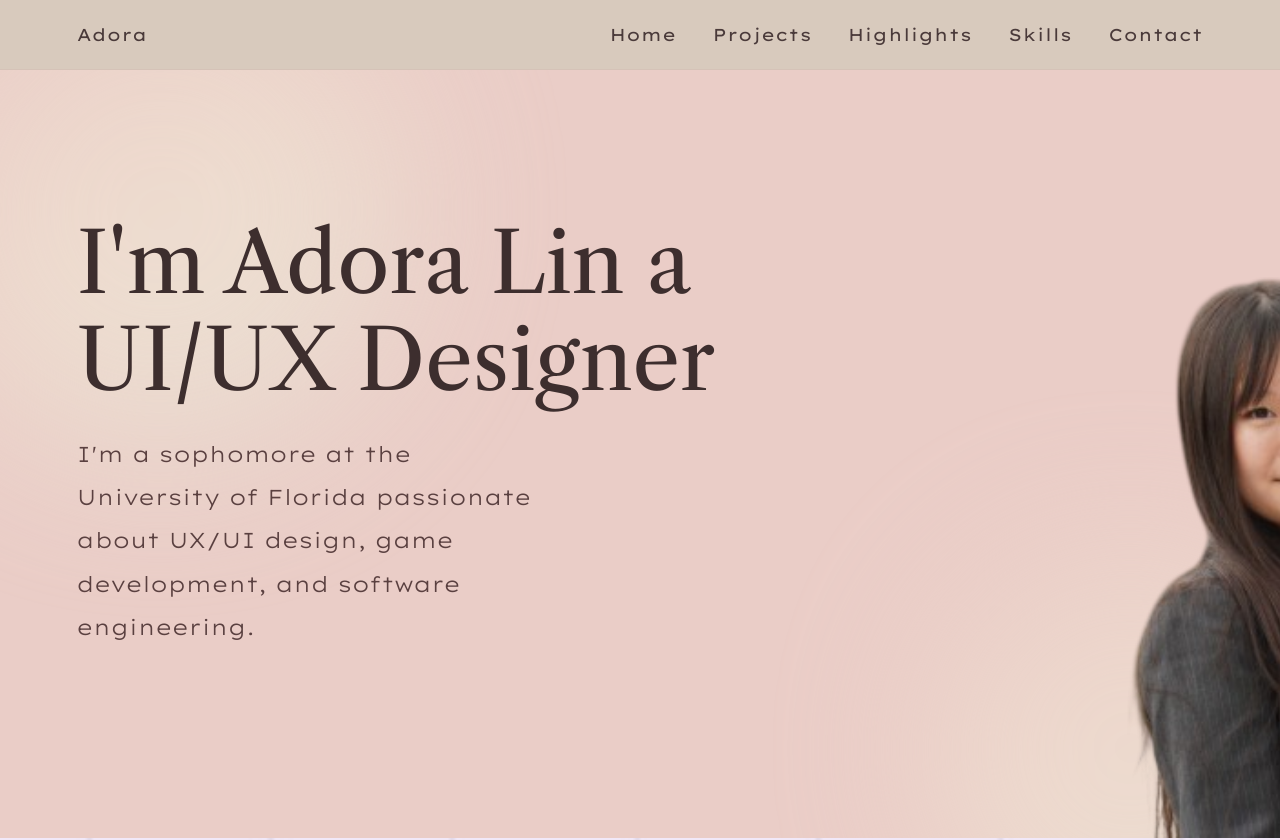
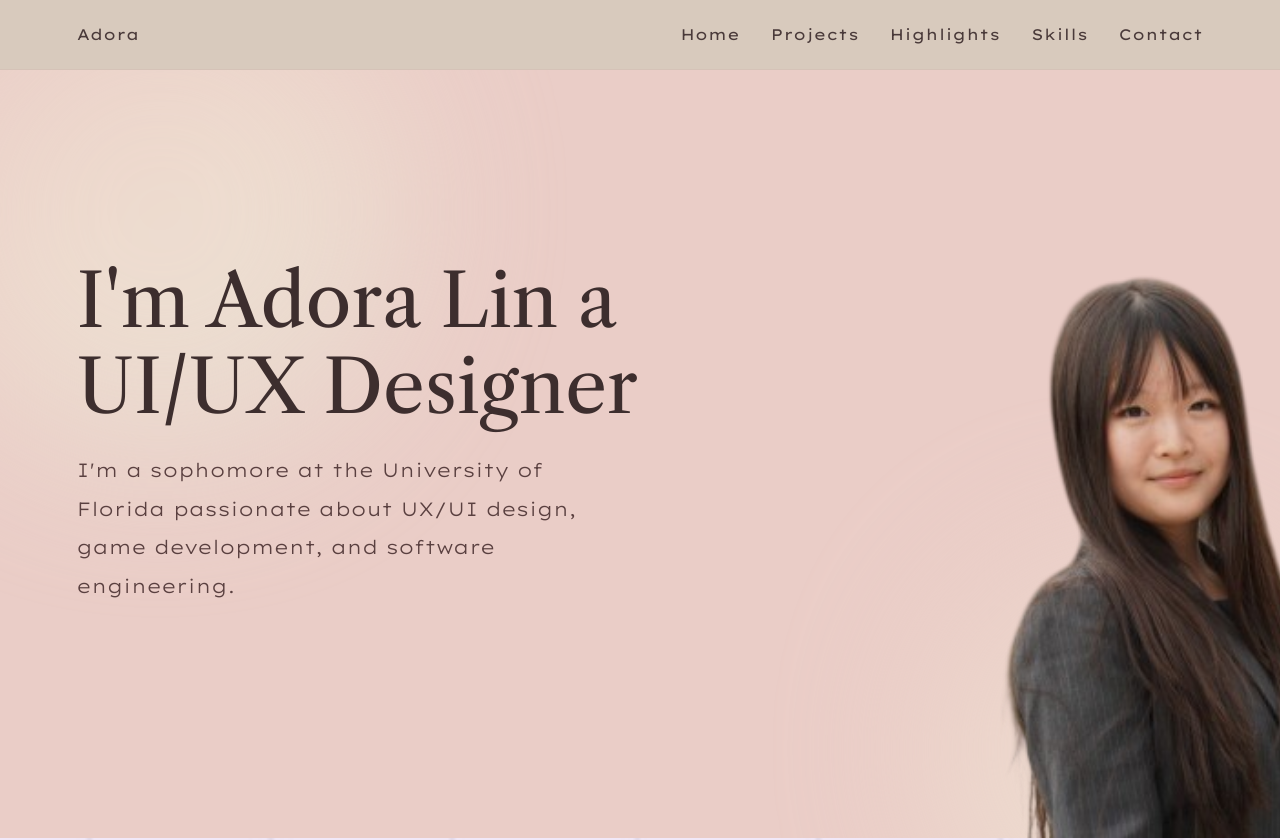
Before and after one commit to adoralin0/Portfolio, a Next.js app in the folder portfolio/: page / in a window 1280 px wide. Shown: the top 840 px of the page. Built offline with nearby package versions, Linux system fonts and the light colour scheme; a web font is replaced by a local one.

Commit message:
feat: fixed small window glitch

```diff
--- a/portfolio/app/Hero.tsx
+++ b/portfolio/app/Hero.tsx
@@ -38,8 +38,9 @@ export default function Hero() {
   return (
     <section
       id="home"
+      className="hero-section"
       style={{
-        minHeight: "96vh",
+        minHeight: "clamp(640px, 96vh, 1100px)",
         background: "#eacdc7",
         display: "flex",
         position: "relative",
@@ -63,18 +64,21 @@ export default function Hero() {
       />
 
       {/* Left content */}
-      <div style={{
+      <div
+        className="hero-left"
+        style={{
           flex: "0 0 55%",
           display: "flex",
           flexDirection: "column",
           justifyContent: "center",
-        padding: "0 5% 0 6%",
+          padding: "0 clamp(20px, 5vw, 72px) 0 clamp(20px, 6vw, 88px)",
           zIndex: 2,
           position: "relative",
-      }}>
+        }}
+      >
         <h1 style={{
           fontFamily: "'Libre Caslon Text', Georgia, serif",
-          fontSize: "clamp(3.2rem, 6.6vw, 5.3rem)",
+          fontSize: "clamp(2.7rem, 5.8vw, 5.3rem)",
           fontWeight: 400,
           color: "#3d2e2e",
           lineHeight: 1.15,
@@ -82,7 +86,7 @@ export default function Hero() {
           marginTop: 0,
         }}>
           I'm Adora Lin a<br />
-          <span style={{ display: "inline-block", minWidth: "19ch" }}>
+          <span className="hero-typing" style={{ display: "inline-block", minWidth: "19ch" }}>
             {displayed}
             <span style={{
               display: "inline-block",
@@ -98,11 +102,11 @@ export default function Hero() {
 
         <p style={{
           fontFamily: "'Lexend Giga', sans-serif",
-          fontSize: "clamp(1.08rem, 1.8vw, 1.35rem)",
+          fontSize: "clamp(0.95rem, 1.5vw, 1.35rem)",
           fontWeight: 300,
           color: "#5a4040",
           lineHeight: 2,
-          maxWidth: 460,
+          maxWidth: "clamp(300px, 42vw, 520px)",
           marginBottom: "2.8rem",
           letterSpacing: "0.01em",
         }}>
@@ -111,18 +115,22 @@ export default function Hero() {
       </div>
 
       {/* Right — full-bleed photo, no card/border */}
-      <div style={{
+      <div
+        className="hero-right"
+        style={{
           flex: "0 0 45%",
           position: "relative",
           zIndex: 1,
           overflow: "hidden",
-        marginTop: 40,
-        marginLeft: -150,
-      }}>
+          marginTop: "clamp(12px, 3vw, 40px)",
+          marginLeft: "clamp(-190px, -12vw, -40px)",
+        }}
+      >
         <Image
           src={adorapic}
           alt="Adora Lin"
           fill
+          className="hero-photo"
           style={{
             objectFit: "cover",
             objectPosition: "center top",
@@ -135,6 +143,27 @@ export default function Hero() {
       <style>{`
         @import url('https://fonts.googleapis.com/css2?family=Libre+Caslon+Text:ital,wght@0,400;0,700;1,400&family=Lexend+Giga:wght@100;200;300;400&display=swap');
         @keyframes blink { 0%,100%{opacity:1} 50%{opacity:0} }
+        @media (max-width: 980px) {
+          .hero-section {
+            min-height: auto !important;
+          }
+          .hero-left {
+            flex: 1 1 auto !important;
+            width: 100%;
+            padding: clamp(88px, 14vw, 126px) clamp(20px, 8vw, 44px) clamp(32px, 8vw, 64px) !important;
+          }
+          .hero-typing {
+            min-width: 14ch !important;
+          }
+          .hero-right {
+            display: none !important;
+          }
+        }
+        @media (max-width: 760px) {
+          .hero-typing {
+            min-width: 12ch !important;
+          }
+        }
       `}</style>
     </section>
   );
--- a/portfolio/app/PaperPanels.tsx
+++ b/portfolio/app/PaperPanels.tsx
@@ -39,7 +39,7 @@ export default function PaperPanels() {
             color: "#4a3535",
             letterSpacing: "0.08em",
             marginBottom: "2.5rem",
-            paddingLeft: "5.5%",
+            textAlign: "center",
           }}
         >
           HIGHLIGHTS
--- a/portfolio/app/Projects.tsx
+++ b/portfolio/app/Projects.tsx
@@ -36,10 +36,7 @@ export default function Projects() {
             color: "#4a3535",
             letterSpacing: "0.08em",
             marginBottom: "2.5rem",
-            textAlign: "left",
-            width: "100%",
-            alignSelf: "flex-start",
-            marginLeft: "-13.5%",
+            textAlign: "center",
           }}
         >
           PROJECTS
--- a/portfolio/app/games/page.tsx
+++ b/portfolio/app/games/page.tsx
@@ -14,7 +14,7 @@ const gameProjects = [
 export default function GamesPage() {
   const navLinkStyle = {
     fontFamily: "'Lexend Giga', sans-serif",
-    fontSize: "1.08rem",
+    fontSize: "clamp(0.9rem, 1.2vw, 1.08rem)",
     color: "#4a3a3a",
     textDecoration: "none",
     letterSpacing: "0.04em",
@@ -32,7 +32,7 @@ export default function GamesPage() {
           display: "flex",
           alignItems: "center",
           justifyContent: "space-between",
-          padding: "18px 6%",
+          padding: "clamp(12px, 2vw, 18px) clamp(4%, 6vw, 6%)",
           minHeight: 70,
           boxSizing: "border-box",
           background: "rgba(207, 193, 180, 0.72)",
@@ -40,11 +40,11 @@ export default function GamesPage() {
           borderBottom: "1px solid rgba(200,160,160,0.2)",
         }}
       >
-        <a href="/" className="nav-link-hover" style={navLinkStyle}>
+        <a href="https://adoralin0.github.io/Portfolio/" className="nav-link-hover" style={navLinkStyle}>
           Adora
         </a>
-        <div style={{ display: "flex", gap: 36 }}>
-          <a href="/" className="nav-link-hover" style={navLinkStyle}>
+        <div style={{ display: "flex", gap: "clamp(12px, 2.4vw, 36px)" }}>
+          <a href="https://adoralin0.github.io/Portfolio/" className="nav-link-hover" style={navLinkStyle}>
             Home
           </a>
           <a href="/#projects" className="nav-link-hover" style={navLinkStyle}>
--- a/portfolio/app/hackathons/page.tsx
+++ b/portfolio/app/hackathons/page.tsx
@@ -22,7 +22,7 @@ const hackathonProjects = [
 export default function HackathonsPage() {
   const navLinkStyle = {
     fontFamily: "'Lexend Giga', sans-serif",
-    fontSize: "1.08rem",
+    fontSize: "clamp(0.9rem, 1.2vw, 1.08rem)",
     color: "#4a3a3a",
     textDecoration: "none",
     letterSpacing: "0.04em",
@@ -40,7 +40,7 @@ export default function HackathonsPage() {
           display: "flex",
           alignItems: "center",
           justifyContent: "space-between",
-          padding: "18px 6%",
+          padding: "clamp(12px, 2vw, 18px) clamp(4%, 6vw, 6%)",
           minHeight: 70,
           boxSizing: "border-box",
           background: "rgba(207, 193, 180, 0.72)",
@@ -48,11 +48,11 @@ export default function HackathonsPage() {
           borderBottom: "1px solid rgba(200,160,160,0.2)",
         }}
       >
-        <a href="/" className="nav-link-hover" style={navLinkStyle}>
+        <a href="https://adoralin0.github.io/Portfolio/" className="nav-link-hover" style={navLinkStyle}>
           Adora
         </a>
-        <div style={{ display: "flex", gap: 36 }}>
-          <a href="/" className="nav-link-hover" style={navLinkStyle}>
+        <div style={{ display: "flex", gap: "clamp(12px, 2.4vw, 36px)" }}>
+          <a href="https://adoralin0.github.io/Portfolio/" className="nav-link-hover" style={navLinkStyle}>
             Home
           </a>
           <a href="/#projects" className="nav-link-hover" style={navLinkStyle}>
--- a/portfolio/app/page.tsx
+++ b/portfolio/app/page.tsx
@@ -16,7 +16,7 @@ export default function Page() {
       className="nav-link-hover"
       style={{
         fontFamily: "'Lexend Giga', sans-serif",
-        fontSize: "1.08rem",
+        fontSize: "clamp(0.9rem, 1.2vw, 1.08rem)",
         color: "#4a3a3a",
         textDecoration: "none",
         letterSpacing: "0.04em",
@@ -38,7 +38,7 @@ export default function Page() {
         display: "flex",
         alignItems: "center",
         justifyContent: "space-between",
-        padding: "18px 6%",
+        padding: "clamp(12px, 2vw, 18px) clamp(4%, 6vw, 6%)",
         minHeight: 70,
         boxSizing: "border-box",
         overflow: "visible",
@@ -49,11 +49,11 @@ export default function Page() {
         {/* Logo */}
         <div style={{ display: "flex", alignItems: "center", gap: 10 }}>
           <a
-            href="#home"
+            href="https://adoralin0.github.io/Portfolio/"
             className="nav-link-hover"
             style={{
               fontFamily: "'Lexend Giga', sans-serif",
-              fontSize: "1.08rem",
+              fontSize: "clamp(0.9rem, 1.2vw, 1.08rem)",
               color: "#4a3a3a",
               textDecoration: "none",
               letterSpacing: "0.04em",
@@ -64,8 +64,8 @@ export default function Page() {
         </div>
 
         {/* Links */}
-        <div style={{ display: "flex", gap: 36 }}>
-          {navLink("/", "Home")}
+        <div style={{ display: "flex", gap: "clamp(12px, 2.4vw, 36px)" }}>
+          {navLink("https://adoralin0.github.io/Portfolio/", "Home")}
           {navLink("#projects", "Projects")}
           {navLink("#paper-panels", "Highlights")}
           {navLink("#skills", "Skills")}
--- a/portfolio/app/websites/new-biz/page.tsx
+++ b/portfolio/app/websites/new-biz/page.tsx
@@ -20,7 +20,7 @@ const newBizCases = [
 export default function NewBizPage() {
   const navLinkStyle = {
     fontFamily: "'Lexend Giga', sans-serif",
-    fontSize: "1.08rem",
+    fontSize: "clamp(0.9rem, 1.2vw, 1.08rem)",
     color: "#4a3a3a",
     textDecoration: "none",
     letterSpacing: "0.04em",
@@ -38,7 +38,7 @@ export default function NewBizPage() {
           display: "flex",
           alignItems: "center",
           justifyContent: "space-between",
-          padding: "18px 6%",
+          padding: "clamp(12px, 2vw, 18px) clamp(4%, 6vw, 6%)",
           minHeight: 70,
           boxSizing: "border-box",
           background: "rgba(207, 193, 180, 0.72)",
@@ -46,11 +46,11 @@ export default function NewBizPage() {
           borderBottom: "1px solid rgba(200,160,160,0.2)",
         }}
       >
-        <a href="/" className="nav-link-hover" style={navLinkStyle}>
+        <a href="https://adoralin0.github.io/Portfolio/" className="nav-link-hover" style={navLinkStyle}>
           Adora
         </a>
-        <div style={{ display: "flex", gap: 36 }}>
-          <a href="/" className="nav-link-hover" style={navLinkStyle}>
+        <div style={{ display: "flex", gap: "clamp(12px, 2.4vw, 36px)" }}>
+          <a href="https://adoralin0.github.io/Portfolio/" className="nav-link-hover" style={navLinkStyle}>
             Home
           </a>
           <a href="/#projects" className="nav-link-hover" style={navLinkStyle}>
--- a/portfolio/app/websites/page.tsx
+++ b/portfolio/app/websites/page.tsx
@@ -24,7 +24,7 @@ const websiteProjects = [
 export default function WebsitesPage() {
   const navLinkStyle = {
     fontFamily: "'Lexend Giga', sans-serif",
-    fontSize: "1.08rem",
+    fontSize: "clamp(0.9rem, 1.2vw, 1.08rem)",
     color: "#4a3a3a",
     textDecoration: "none",
     letterSpacing: "0.04em",
@@ -42,7 +42,7 @@ export default function WebsitesPage() {
           display: "flex",
           alignItems: "center",
           justifyContent: "space-between",
-          padding: "18px 6%",
+          padding: "clamp(12px, 2vw, 18px) clamp(4%, 6vw, 6%)",
           minHeight: 70,
           boxSizing: "border-box",
           background: "rgba(207, 193, 180, 0.72)",
@@ -50,11 +50,11 @@ export default function WebsitesPage() {
           borderBottom: "1px solid rgba(200,160,160,0.2)",
         }}
       >
-        <a href="/" className="nav-link-hover" style={navLinkStyle}>
+        <a href="https://adoralin0.github.io/Portfolio/" className="nav-link-hover" style={navLinkStyle}>
           Adora
         </a>
-        <div style={{ display: "flex", gap: 36 }}>
-          <a href="/" className="nav-link-hover" style={navLinkStyle}>
+        <div style={{ display: "flex", gap: "clamp(12px, 2.4vw, 36px)" }}>
+          <a href="https://adoralin0.github.io/Portfolio/" className="nav-link-hover" style={navLinkStyle}>
             Home
           </a>
           <a href="/#projects" className="nav-link-hover" style={navLinkStyle}>
--- a/portfolio/app/wireframes/page.tsx
+++ b/portfolio/app/wireframes/page.tsx
@@ -6,7 +6,7 @@ import wicseWireframe from "../wicse_redesign_image.png";
 export default function WireframesPage() {
   const navLinkStyle = {
     fontFamily: "'Lexend Giga', sans-serif",
-    fontSize: "1.08rem",
+    fontSize: "clamp(0.9rem, 1.2vw, 1.08rem)",
     color: "#4a3a3a",
     textDecoration: "none",
     letterSpacing: "0.04em",
@@ -24,7 +24,7 @@ export default function WireframesPage() {
           display: "flex",
           alignItems: "center",
           justifyContent: "space-between",
-          padding: "18px 6%",
+          padding: "clamp(12px, 2vw, 18px) clamp(4%, 6vw, 6%)",
           minHeight: 70,
           boxSizing: "border-box",
           background: "rgba(207, 193, 180, 0.72)",
@@ -32,11 +32,11 @@ export default function WireframesPage() {
           borderBottom: "1px solid rgba(200,160,160,0.2)",
         }}
       >
-        <a href="/" className="nav-link-hover" style={navLinkStyle}>
+        <a href="https://adoralin0.github.io/Portfolio/" className="nav-link-hover" style={navLinkStyle}>
           Adora
         </a>
-        <div style={{ display: "flex", gap: 36 }}>
-          <a href="/" className="nav-link-hover" style={navLinkStyle}>
+        <div style={{ display: "flex", gap: "clamp(12px, 2.4vw, 36px)" }}>
+          <a href="https://adoralin0.github.io/Portfolio/" className="nav-link-hover" style={navLinkStyle}>
             Home
           </a>
           <a href="/#projects" className="nav-link-hover" style={navLinkStyle}>
```
Also changed, not shown: portfolio/app/ProjectExamples.tsx (+30 -0 lines). Lines whose indentation alone changed are shown as unchanged.
